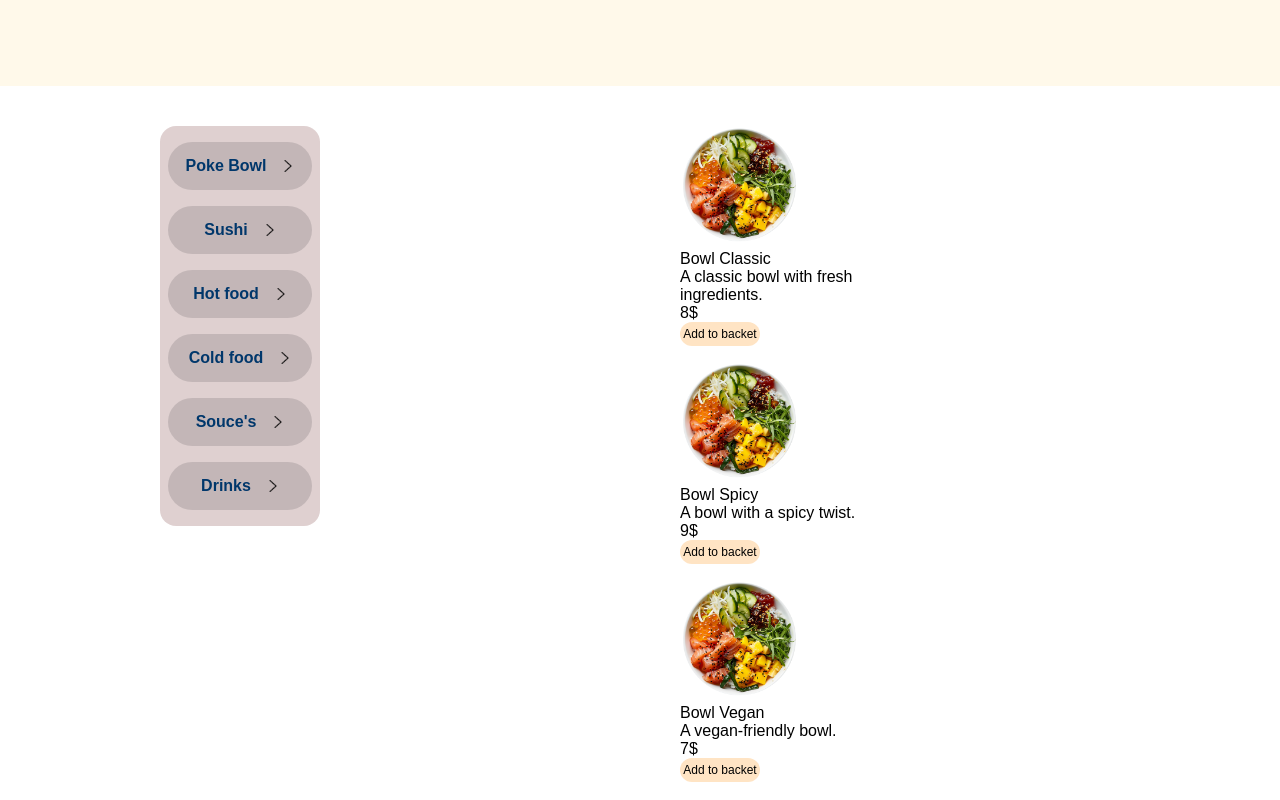
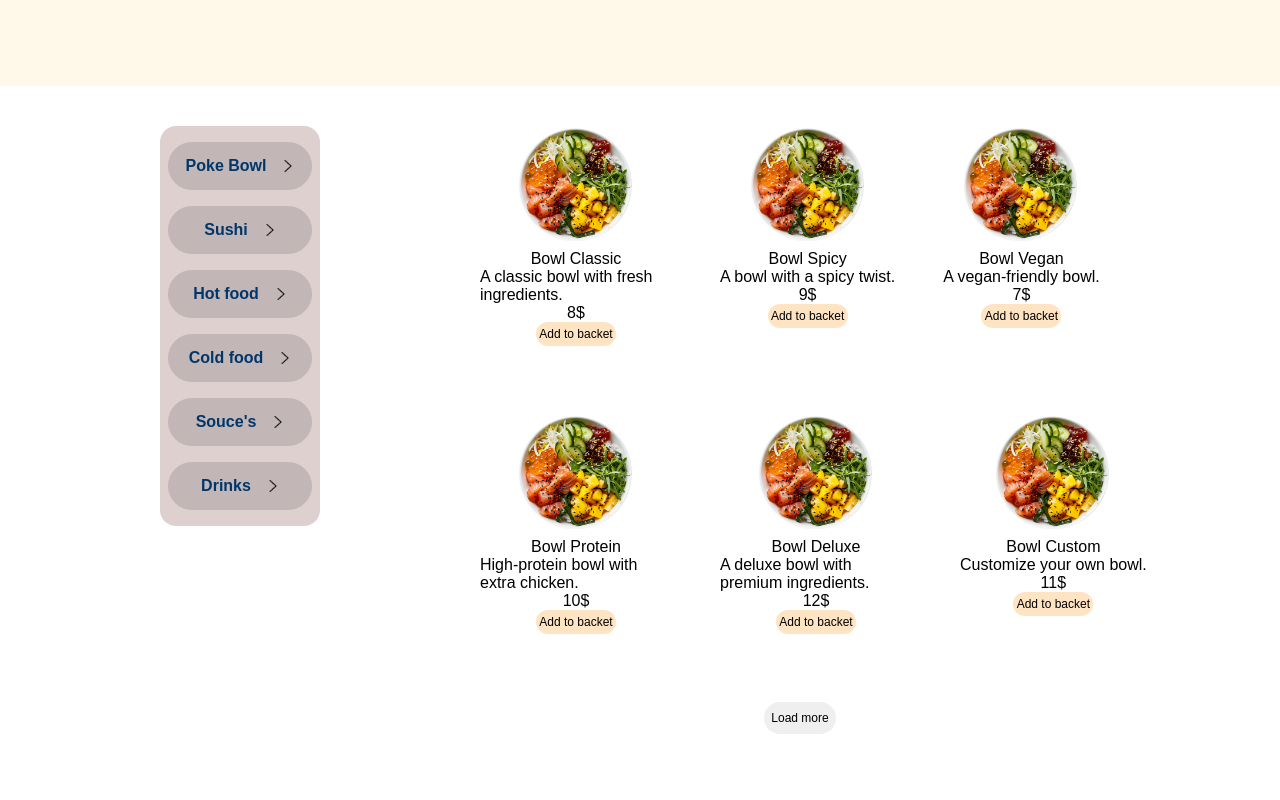
Before and after one commit to daryanwa/popover, a React (Create React App) app: page / in a window 1280 px wide. Shown: the part 720-1520 px from the top of the page. Built offline with nearby package versions, Linux system fonts and the light colour scheme.

Commit message:
bckt fix

```diff
--- a/src/components/Main/Main.module.css
+++ b/src/components/Main/Main.module.css
@@ -51,6 +51,7 @@
 
 .itemListContainer{
     margin-top: 5vh;
+    flex-wrap: wrap;
 
     justify-content: center;
     align-items: center;
@@ -69,10 +70,19 @@ width: 90vh;
 }
 
 .menuListContainer{
+    flex-wrap: wrap;
+
     float: left;
+    max-width: 30vh;
+    flex-direction: column;
+}
 
-    width: 30vh;
-    flex-direction: column;
+.menuListItem{
+    height: 35vh;
+    margin: 0 1vh 1vh 5vh;
+    justify-content: center;
+    align-items: center;
+    justify-items: center;
 }
 
 
--- a/src/components/Main/MenuItemList.tsx
+++ b/src/components/Main/MenuItemList.tsx
@@ -38,8 +38,8 @@ function MenuItemList() {
     <div>
         <div className={style.itemListContainer}>
         {local.slice(0, page).map((item:ILocalData) => (
-          <div  key={item.id}>
-            <div className={style.menuListContainer}>
+          <div  key={item.id} className={style.menuListContainer}>
+            <div className={style.menuListItem}>
                 <img className={style.itemImg} src={item.image} />
                 <p>{item.name}</p>
                 <p>{item.describe}</p>
--- a/src/components/Main/ModalBacket.tsx
+++ b/src/components/Main/ModalBacket.tsx
@@ -1,101 +1,65 @@
-import React, { RefObject, useEffect, useRef } from 'react';
+import React, { useEffect } from 'react';
 import style from './Main.module.css';
 import { useDispatch, useSelector } from 'react-redux';
-import store from '../../store';
 import { BucketActionTypes } from '../../store/bucketReducer';
-import { DataMenuItems} from '../../models/Backet';
-import { current } from '@reduxjs/toolkit';
-import { data } from '../../services/data';
-
-
+import { DataMenuItems } from '../../models/Backet';
 
 const ModalBacket = () => {
   const dispatch = useDispatch();
   const bucketItems = useSelector((state: any) => state.items);
-  const bucketValue = useSelector((state: any) => state.count);
+  const bucketValue = useSelector((state: any) => state.items.reduce((acc: number, item: DataMenuItems) => acc + item.count, 0));
 
-  const deleteItem = (item: any) => {
-    const existingItem = bucketItems.find((bucketItem: DataMenuItems) => bucketItem.id === item.id );
-    // console.log(existingItem)
-    if(existingItem){
-
-        dispatch({ type: BucketActionTypes.MINUS_NUMBER, payload: existingItem.count--});
-
-      if (existingItem.count < 1) {
+  const deleteItem = (item: DataMenuItems) => {
+    if (item.count > 1) {
+      dispatch({ type: BucketActionTypes.MINUS_NUMBER, payload: item.id });
+    } else {
       dispatch({ type: BucketActionTypes.DELETE_FROM_BACKET, payload: item.id });
-      }
     }
   };
 
-
   const addToBacket = (item: DataMenuItems) => {
-    const existingItem = bucketItems.find((bucketItem: DataMenuItems) => bucketItem.id === item.id );
-    // console.log(existingItem)
-
-
-
+    const existingItem = bucketItems.find((bucketItem: DataMenuItems) => bucketItem.id === item.id);
     if (existingItem) {
-      dispatch({ type: BucketActionTypes.ADD_NUMBER, payload: existingItem.count++});
-    }else{
-
+      dispatch({ type: BucketActionTypes.ADD_NUMBER, payload: item.id });
+    } else {
       dispatch({ type: BucketActionTypes.ADD_TO_BACKET, payload: item });
     }
-
-
   };
 
   useEffect(() => {
-
-  console.log(bucketItems)
-  console.log(bucketValue)
-}
-  ,[bucketValue, bucketItems])
-
-
-let atributes = bucketItems.map((item: DataMenuItems) => item.price)
+    console.log(bucketItems);
+    console.log(bucketValue);
+  }, [bucketValue, bucketItems]);
 
   const price = () => {
-  let sum = 0
-  for(let key of atributes){
-    sum+=key
-  }
-return sum
-}
+    return bucketItems.reduce((sum: number, item: DataMenuItems) => sum + item.price * item.count, 0);
+  };
 
   const totalPos = () => {
-  let total = 0
-  for(let key of bucketItems){
-    total += key.count
-  }
-  return total
-}
+    return bucketItems.reduce((total: number, item: DataMenuItems) => total + item.count, 0);
+  };
 
   return (
-
-
-    <div   className={style.modalContainer}>
-      {bucketItems.map((item: any) => (
+    <div className={style.modalContainer}>
+      {bucketItems.map((item: DataMenuItems) => (
         <div className={style.modalItemContainer} key={item.id}>
-
           <img className={style.modalItemImg} src={item.image} alt="Avatar" />
           <p className={style.first_nameContainer}>{item.name}</p>
-          <p style={{fontSize:'2vh'}}>{ item.price * item.count}$</p>
+          <p style={{ fontSize: '2vh' }}>{item.price * item.count}$</p>
           <button className={style.deleteBtn} onClick={() => deleteItem(item)}>-</button>
           <div className={style.bucketValue}>{item.count}</div>
           <button className={style.deleteBtn} onClick={() => addToBacket(item)}>+</button>
-
         </div>
       ))}
-      {bucketItems.length <= 0 ? 'Bucket is empty' :
-        <div style={{display:'flex', flexFlow:'column', justifyContent:'center', alignItems:'center'}}>
-          <p style={{fontSize:'1.5vh', }}> Total position: {totalPos()}</p>
-          <p style={{fontSize:'2vh', }}>Price:<span style={{fontWeight:'bold'}}> {price() * totalPos()} $</span></p>
+      {bucketItems.length <= 0 ? 'Bucket is empty' : (
+        <div style={{ display: 'flex', flexFlow: 'column', justifyContent: 'center', alignItems: 'center' }}>
+          <p style={{ fontSize: '1.5vh' }}>Total position: {totalPos()}</p>
+          <p style={{ fontSize: '2vh' }}>Price: <span style={{ fontWeight: 'bold' }}>{price()} $</span></p>
           <button className={style.buyBtn}>Checkout</button>
         </div>
-      }
+      )}
     </div>
-
   );
-}
+};
 
 export default ModalBacket;
--- a/src/store/bucketReducer.tsx
+++ b/src/store/bucketReducer.tsx
@@ -84,7 +84,7 @@ export const bucketReducer = (state: IBucketState = defaultState, action: Bucket
         case BucketActionTypes.DELETE_FROM_BACKET: {
             return {
                 ...state,
-                items: state.items.filter((item) => item.id !== action.payload)
+                items: state.items.filter(item => item.id !== action.payload)
             };
         }
         case BucketActionTypes.ADD_NUMBER: {
@@ -102,7 +102,7 @@ export const bucketReducer = (state: IBucketState = defaultState, action: Bucket
                 ...state,
                 items: state.items.map(item =>
                     item.id === action.payload
-                        ? { ...item, count: item.count >= 1 ? item.count - 1 : item.count }
+                        ? { ...item, count: item.count > 1 ? item.count - 1 : 1 }
                         : item
                 )
             };
```
Lines whose indentation alone changed are shown as unchanged.
